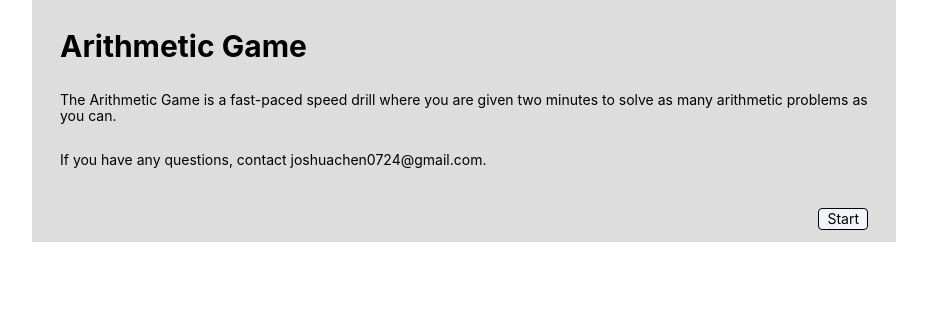
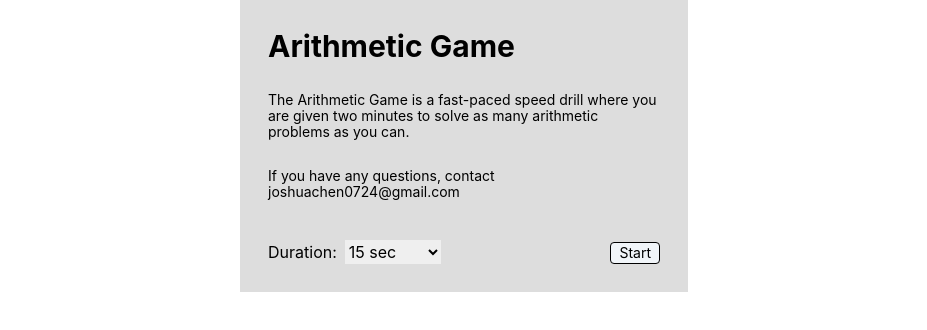
Before and after one commit to jochshen/MultiPlayerArithmetic, a React (Create React App) app: page /#/ in a window 1280 px wide. Shown: the top 330 px of the page, without its empty margins (176-1103 px from the left). Built offline with nearby package versions, Linux system fonts and the light colour scheme.

Commit message:
added time duration selection

```diff
--- a/src/pages/PlayingScreen.js
+++ b/src/pages/PlayingScreen.js
@@ -1,12 +1,17 @@
 
 
 import React, { useEffect, useState } from "react";
+import { useLocation } from "react-router-dom";
 import getProblemSet from "../components/ProblemGenerator";
 
 const PlayingScreen = () => {
+  const query = useQuery();
+  const duration = query.get("duration");
+  const durationInSeconds = Number(duration);
+
   const gameId = 123;
   const [answered, setAnswered] = useState(0); // keeps track of the number of problems answered
-  const [time, setTime] = useState(15); // Timer state
+  const [time, setTime] = useState(durationInSeconds); // Timer state
   const [problems, setProblems] = useState([]); // Use state to store problems
   const [problem, setProblem] = useState(null); // Use state to store current problem
   const [userAnswer, setUserAnswer] = useState(""); // State to store user's answer
@@ -36,11 +41,11 @@ const PlayingScreen = () => {
       });
     }, 1000);
     return () => clearInterval(interval);
-  }, []);
+  }, [time]);
 
   const resetGame = () => {
     setAnswered(0);
-    setTime(30);
+    setTime(durationInSeconds);
     // Directly setting problems in useEffect eliminates the need to call it here
     const newProblems = getProblemSet(gameId, 100);
     setProblems(newProblems);
@@ -89,4 +94,8 @@ const PlayingScreen = () => {
   );
 };
 
+function useQuery() {
+  return new URLSearchParams(useLocation().search);
+}
+
 export default PlayingScreen;
--- a/src/pages/StartingScreen.js
+++ b/src/pages/StartingScreen.js
@@ -1,28 +1,54 @@
-import React from 'react'
-import { useNavigate } from 'react-router-dom';
+import React from "react";
+import { useNavigate } from "react-router-dom";
+import { useState } from "react";
 
 const StartingScreen = () => {
-
-    const navigate = useNavigate()
-
+  const navigate = useNavigate();
+  const [duration, setDuration] = useState(15);
 
   const handleClickStart = () => {
-        navigate('playing/123')
+    navigate(`playing/123?duration=${duration}`);
+  };
+
+  const handleTimeChange = (e) => {
+    setDuration(e.target.value);
   }
   return (
-        <div className="bg-customGray ml-52 mr-52 flex flex-col justify-start p-7">
+    <div className="flex flex-col">
+      <div className="h-auto w-auto max-w-md self-center bg-customGray p-7">
         <h2 className="mb-7 text-3xl font-bold">Arithmetic Game</h2>
         <p className="mb-7 text-sm leading-4">
-            The Arithmetic Game is a fast-paced speed drill where you are given two
-            minutes to solve as many arithmetic problems as you can.
+          The Arithmetic Game is a fast-paced speed drill where you are given
+          two minutes to solve as many arithmetic problems as you can.
         </p>
-          <p className="leading-4 text-sm">
-            If you have any questions,  contact <a href="mailto:joshuachen0724@gmail.com">joshuachen0724@gmail.com</a>.
+        <p className="text-sm leading-4">
+          If you have any questions, contact{" "}
+          <a href="mailto:joshuachen0724@gmail.com">joshuachen0724@gmail.com</a>
+
         </p>
+        <div className="mt-10 flex justify-between items-center">
+          <span className="flex ">
+            <p>Duration:</p>
+            <select className="ml-2 w-24" onChange={handleTimeChange}>
+              <option value="15"> 15 sec</option>
+              <option value="30"> 30 sec</option>
+              <option value="60"> 60 sec </option>
+              <option value="120"> 120 sec </option>
+            </select>
+          </span>
 
-          <button onClick={handleClickStart} className="self-end rounded bg-slate-100 text-sm px-2 font-normal border border-black hover:bg-slate-300 mt-10 mb-[-1rem]">Start</button>
+          <div className="items-end">
+          <button
+            onClick={handleClickStart}
+            className="self-end rounded border border-black bg-slate-100 px-2 py-[0.5] text-sm font-normal hover:bg-slate-300"
+          >
+            Start
+          </button>
+          </div>
+        </div>
+      </div>
     </div>
   );
-}
+};
 
-export default StartingScreen
+export default StartingScreen;
```
Lines whose indentation alone changed are shown as unchanged.
